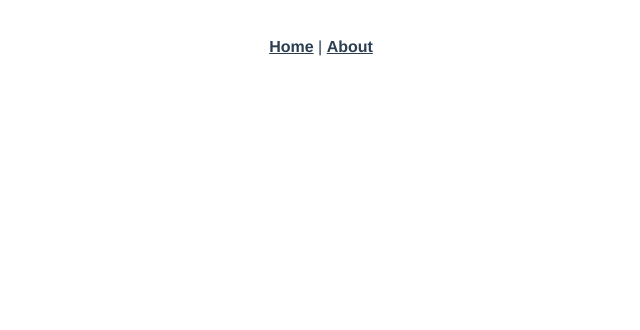
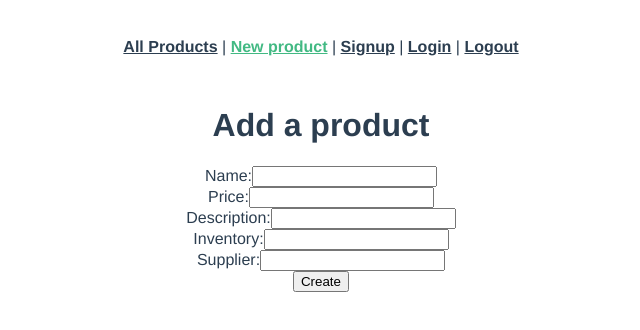
Before and after one commit to raebex/mini_capstone_frontend, a Vue app: page /products/new in a window 1280 px wide. Shown: the top 330 px of the page, without its empty margins (319-959 px from the left). Built offline with nearby package versions, Linux system fonts and the light colour scheme.

Commit message:
add authentication and begin RESTful routes

```diff
--- a/package.json
+++ b/package.json
@@ -8,6 +8,7 @@
     "lint": "vue-cli-service lint"
   },
   "dependencies": {
+    "axios": "^0.21.1",
     "core-js": "^3.6.5",
     "vue": "^2.6.11",
     "vue-router": "^3.2.0"
--- a/src/App.vue
+++ b/src/App.vue
@@ -1,9 +1,15 @@
 <template>
   <div id="app">
     <div id="nav">
-      <router-link to="/">Home</router-link>
+      <router-link to="/">All Products</router-link>
       |
-      <router-link to="/about">About</router-link>
+      <router-link to="/products/new">New product</router-link>
+      |
+      <router-link to="/signup">Signup</router-link>
+      |
+      <router-link to="/login">Login</router-link>
+      |
+      <router-link to="/logout">Logout</router-link>
     </div>
     <router-view />
   </div>
--- a/src/main.js
+++ b/src/main.js
@@ -1,6 +1,16 @@
 import Vue from "vue";
 import App from "./App.vue";
 import router from "./router";
+import axios from "axios";
+
+axios.defaults.headers.common["X-Requested-With"] = "XMLHttpRequest";
+axios.defaults.baseURL = process.env.NODE_ENV === "development" ? "http://localhost:3000" : "/";
+
+var jwt = localStorage.getItem("jwt");
+if (jwt) {
+  axios.defaults.headers.common["Authorization"] = "Bearer " + jwt;
+}
+
 
 Vue.config.productionTip = false;
 
--- a/src/router/index.js
+++ b/src/router/index.js
@@ -1,22 +1,44 @@
 import Vue from "vue";
 import VueRouter from "vue-router";
-import Home from "../views/Home.vue";
+import ProductsIndex from "../views/ProductsIndex.vue";
+import ProductsShow from "../views/ProductsShow.vue";
+import ProductsNew from "../views/ProductsNew.vue";
+import Signup from "../views/Signup.vue";
+import Login from "../views/Login.vue";
+import Logout from "../views/Logout.vue";
 
 Vue.use(VueRouter);
 
 const routes = [
   {
     path: "/",
-    name: "Home",
-    component: Home,
+    name: "products-index",
+    component: ProductsIndex,
   },
   {
-    path: "/about",
-    name: "About",
-    // route level code-splitting
-    // this generates a separate chunk (about.[hash].js) for this route
-    // which is lazy-loaded when the route is visited.
-    component: () => import(/* webpackChunkName: "about" */ "../views/About.vue"),
+    path: "/products/new",
+    name: "products-new",
+    component: ProductsNew,
+  },
+  {
+    path: "/products/:id",
+    name: "products-show",
+    component: ProductsShow,
+  },
+  {
+    path: "/signup",
+    name: "signup",
+    component: Signup,
+  },
+  {
+    path: "/login",
+    name: "login",
+    component: Login,
+  },
+  {
+    path: "/logout",
+    name: "logout",
+    component: Logout,
   },
 ];
 
--- /dev/null
+++ b/src/views/Login.vue
@@ -0,0 +1,54 @@
+<template>
+  <div class="login">
+    <form v-on:submit.prevent="submit()">
+      <h1>Login</h1>
+      <ul>
+        <li class="text-danger" v-for="error in errors" v-bind:key="error">
+          {{ error }}
+        </li>
+      </ul>
+      <label>Email:</label>
+      <input type="email" v-model="email" />
+      <br />
+      <label>Password:</label>
+      <input type="password" v-model="password" />
+      <br />
+      <input type="submit" class="btn btn-primary" value="Submit" />
+    </form>
+  </div>
+</template>
+
+<script>
+import axios from "axios";
+
+export default {
+  data: function() {
+    return {
+      email: "",
+      password: "",
+      errors: [],
+    };
+  },
+  created: function() {},
+  methods: {
+    submit: function() {
+      var params = {
+        email: this.email,
+        password: this.password,
+      };
+
+      axios
+        .post("/api/sessions", params)
+        .then(response => {
+          axios.defaults.headers.common["Authorization"] = "Bearer " + response.data.jwt;
+          localStorage.setItem("jwt", response.data.jwt);
+          this.$router.push("/");
+        })
+        .catch(error => {
+          console.log(error.response);
+          this.errors = ["Invalid email or password."];
+        });
+    },
+  },
+};
+</script>
--- /dev/null
+++ b/src/views/Logout.vue
@@ -0,0 +1,15 @@
+<template>
+  <div class="logout"></div>
+</template>
+
+<script>
+import axios from "axios";
+
+export default {
+  created: function() {
+    delete axios.defaults.headers.common["Authorization"];
+    localStorage.removeItem("jwt");
+    this.$router.push("/");
+  },
+};
+</script>
--- /dev/null
+++ b/src/views/ProductsIndex.vue
@@ -0,0 +1,50 @@
+<template>
+  <div class="products-index">
+    <div class="container">
+      <h1>Products</h1>
+      <div v-for="product in products" :key="product.name">
+        <router-link :to="`/products/${product.id}`">
+          <h2>{{ product.name }}</h2>
+          <p>{{ product.price }}</p>
+          <p>{{ product.description }}</p>
+          <p>{{ product.supplier_name }}</p>
+          <div v-for="image in product.images" :key="image.url">
+            <img :src="image.url" />
+          </div>
+          <h3>Categories:</h3>
+          <div v-for="category in product.categories" :key="category.name">
+            <p>{{ category.name }}</p>
+          </div>
+        </router-link>
+      </div>
+    </div>
+  </div>
+</template>
+
+<style scoped>
+  .container {
+    max-width: 450px;
+    margin: 0 auto;
+  }
+
+  img {
+    width: 100%;
+  }
+</style>
+
+<script>
+import axios from "axios";
+
+export default {
+  data: function() {
+    return {
+      products: [],
+    };
+  },
+  created: function() {
+    axios.get("/api/products").then(response => {
+      this.products = response.data;
+    });
+  },
+};
+</script>
--- /dev/null
+++ b/src/views/ProductsNew.vue
@@ -0,0 +1,70 @@
+<template>
+  <div class="products-new">
+    <form v-on:submit.prevent="createProduct()">
+      <h1>Add a product</h1>
+      <ul>
+        <li class="text-danger" v-for="error in errors" v-bind:key="error">
+          {{ error }}
+        </li>
+      </ul>
+      <label>Name:</label>
+      <input type="text" v-model="name" />
+      <br />
+      <label>Price:</label>
+      <input type="text" v-model="price" />
+      <br />
+      <label>Description:</label>
+      <input type="text" v-model="description" />
+      <br />
+      <label>Inventory:</label>
+      <input type="text" v-model="inventory" />
+      <br />
+      <label>Supplier:</label>
+      <input type="text" v-model="supplierId" />
+      <br />
+      <input type="submit" class="btn btn-primary" value="Create" />
+    </form>
+  </div>
+</template>
+
+<style>
+</style>
+
+<script>
+import axios from "axios";
+
+export default {
+  data: function() {
+    return {
+      name: "",
+      price: "",
+      description: "",
+      inventory: "",
+      supplierId: "",
+      errors: [],
+    };
+  },
+  created: function() {},
+  methods: {
+    createProduct: function() {
+      var params = {
+        name: this.name,
+        price: this.price,
+        description: this.description,
+        inventory: this.inventory,
+        supplier_id: this.supplierId,
+      };
+
+      axios
+        .post("/api/products", params)
+        .then(response => {
+          console.log(response.data);
+          this.$router.push("/");
+        })
+        .catch(error => {
+          this.errors = error.response.data.errors;
+        });
+    },
+  },
+};
+</script>
--- /dev/null
+++ b/src/views/ProductsShow.vue
@@ -0,0 +1,45 @@
+<template>
+  <div class="products-index">
+    <div class="container">
+      <h1>{{ product.name }}</h1>
+      <p>{{ product.price }}</p>
+      <p>{{ product.description }}</p>
+      <p>{{ product.supplier_name }}</p>
+      <div v-for="image in product.images" :key="image.id">
+        <img :src="image.url" />
+      </div>
+      <h3>Categories:</h3>
+      <div v-for="category in product.categories" :key="category.id">
+        <p>{{ category.name }}</p>
+      </div>
+    </div>
+  </div>
+</template>
+
+<style scoped>
+  .container {
+    max-width: 600px;
+    margin: 0 auto;
+  }
+
+  img {
+    width: 100%;
+  }
+</style>
+
+<script>
+import axios from "axios";
+
+export default {
+  data: function() {
+    return {
+      product: {},
+    };
+  },
+  created: function() {
+    axios.get(`/api/products/${this.$route.params.id}`).then(response => {
+      this.product = response.data;
+    });
+  },
+};
+</script>
--- /dev/null
+++ b/src/views/Signup.vue
@@ -0,0 +1,65 @@
+<template>
+  <div class="signup">
+    <form v-on:submit.prevent="submit()">
+      <h1>Signup</h1>
+      <ul>
+        <li class="text-danger" v-for="error in errors" v-bind:key="error">
+          {{ error }}
+        </li>
+      </ul>
+      <label>Name:</label>
+      <input type="text" v-model="name" />
+      <br />
+      <label>Email:</label>
+      <input type="email" v-model="email" />
+      <br />
+      <label>Password:</label>
+      <input type="password" v-model="password" />
+      <br />
+      <label>Password Confirmation:</label>
+      <input type="password" v-model="passwordConfirmation" />
+      <br />
+      <input type="submit" class="btn btn-primary" value="Submit">
+    </form>
+  </div>
+</template>
+
+<style>
+</style>
+
+<script>
+import axios from "axios";
+
+export default {
+  data: function() {
+    return {
+      name: "",
+      email: "",
+      password: "",
+      passwordConfirmation: "",
+      errors: [],
+    };
+  },
+  created: function() {},
+  methods: {
+    submit: function() {
+      var params = {
+        name: this.name,
+        email: this.email,
+        password: this.password,
+        password_confirmation: this.passwordConfirmation,
+      };
+
+      axios
+        .post("/api/users", params)
+        .then(response => {
+          console.log(response.data);
+          this.$router.push("/login");
+        })
+        .catch(error => {
+          this.errors = error.response.data.message;
+        });
+    },
+  },
+};
+</script>
```
Also changed, not shown: src/views/ProductsEdit.vue (added), 1 other file (tests, documents, lock files or other folders).
